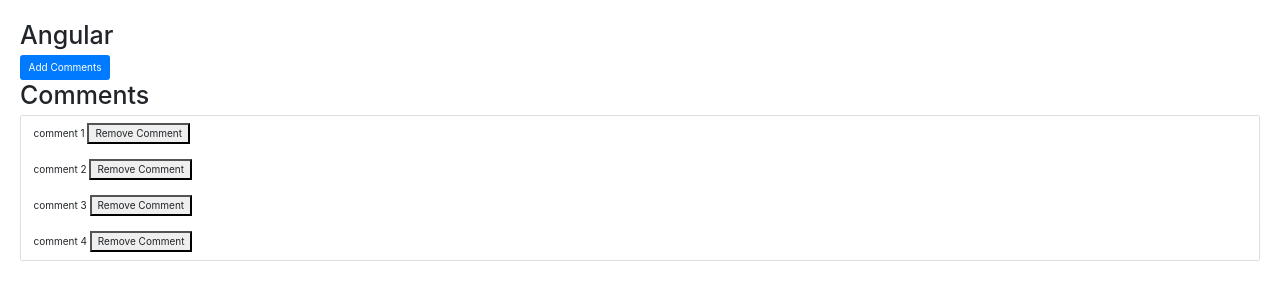
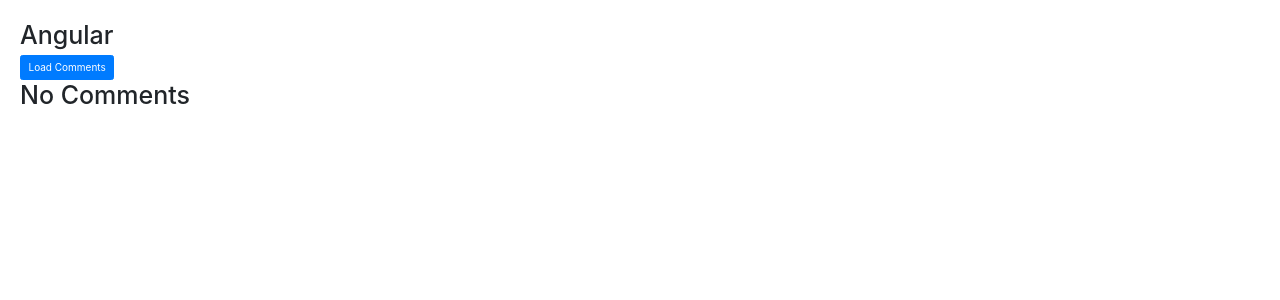
Before and after one commit to Tech-Training-2021/training-code, an Angular app in the folder 4-TS-Angular/HerosApp/: page / in a window 1280 px wide. Shown: the top 300 px of the page. Built offline with nearby package versions, Linux system fonts and the light colour scheme.

Commit message:
HttpClient in Angular

```diff
--- a/4-TS-Angular/HerosApp/src/app/app.module.ts
+++ b/4-TS-Angular/HerosApp/src/app/app.module.ts
@@ -1,6 +1,7 @@
 import { NgModule } from '@angular/core';
 import { FormsModule } from '@angular/forms';
 import { BrowserModule } from '@angular/platform-browser';
+import {HttpClient, HttpClientModule} from '@angular/common/http';
 
 import { AppComponent } from './app.component';
 import { HeroComponent } from './hero.component';
@@ -21,7 +22,8 @@
   ],
   imports: [
     BrowserModule,
-    FormsModule
+    FormsModule,
+    HttpClientModule
   ],
   providers: [HeroService],//Ng provides single instance of the Service listed here
   bootstrap: [AppComponent]
--- a/4-TS-Angular/HerosApp/src/app/comment-config.service.ts
+++ b/4-TS-Angular/HerosApp/src/app/comment-config.service.ts
@@ -1,9 +1,15 @@
+import { HttpClient } from '@angular/common/http';
 import { Injectable } from '@angular/core';
+import {Comment} from './comment/Model/Comment';
 
 @Injectable({
   providedIn: 'root'
 })
 export class CommentConfigService {
-
-  constructor() { }
+  url='https://jsonplaceholder.typicode.com/comments';
+  constructor(private client:HttpClient) { }
+  getComments():Promise<Comment[]>
+  {
+    return this.client.get<Comment[]>(this.url).toPromise();
+  }
 }
--- /dev/null
+++ b/4-TS-Angular/HerosApp/src/app/comment/Model/Comment.ts
@@ -0,0 +1,7 @@
+export interface Comment{
+ postId:number;
+ id:number;
+ name:string;
+ email:string;
+ body:string;
+}
--- a/4-TS-Angular/HerosApp/src/app/comment/comment.component.html
+++ b/4-TS-Angular/HerosApp/src/app/comment/comment.component.html
@@ -1,11 +1,11 @@
-<button (click)='AddComments()' class ='btn btn-primary'>Add Comments</button>
+<button (click)='LoadComments()' class ='btn btn-primary'>Load Comments</button>
 <div *ngIf='comments!=null; then yesComments else noComments'></div>
 <ng-template #yesComments>
     <h1>Comments</h1>
     <ul class="list-group">
         <li *ngFor='let comment of comments' class="list-group-item">
-            {{comment}}
-            <button (click)='onRemove(comment)'>Remove Comment</button>
+            {{comment.id}} - <strong>{{comment.email}}</strong> - {{comment.body | summary}}
+            <!-- <button (click)='onRemove(comment)'>Remove Comment</button> -->
         </li>
     </ul>
 </ng-template>
--- a/4-TS-Angular/HerosApp/src/app/comment/comment.component.ts
+++ b/4-TS-Angular/HerosApp/src/app/comment/comment.component.ts
@@ -1,4 +1,6 @@
 import { Component, OnInit } from '@angular/core';
+import {Comment} from '../comment/Model/Comment';
+import {CommentConfigService} from '../comment-config.service';
 
 @Component({
   selector: 'app-comment',
@@ -6,13 +8,19 @@
   styleUrls: ['./comment.component.css']
 })
 export class CommentComponent {
-  constructor() { }
-  comments : string[]=["comment 1", "comment 2", "comment 3", "comment 4" ];
+  comments:Comment[]=null;
+  constructor(private commentConfig:CommentConfigService) { }
+  /*comments : string[]=["comment 1", "comment 2", "comment 3", "comment 4" ];
   AddComments(){
     this.comments.push('comment 5');
   }
   onRemove(comment){
     let index=this.comments.indexOf(comment);
     this.comments.splice(index,1);
+  }*/
+  LoadComments():void{
+    this.commentConfig.getComments()
+    .then(response=>this.comments=response);
+    console.log(this.comments);
   }
 }
```
Also changed, not shown: 1 other file (tests, documents, lock files or other folders).
